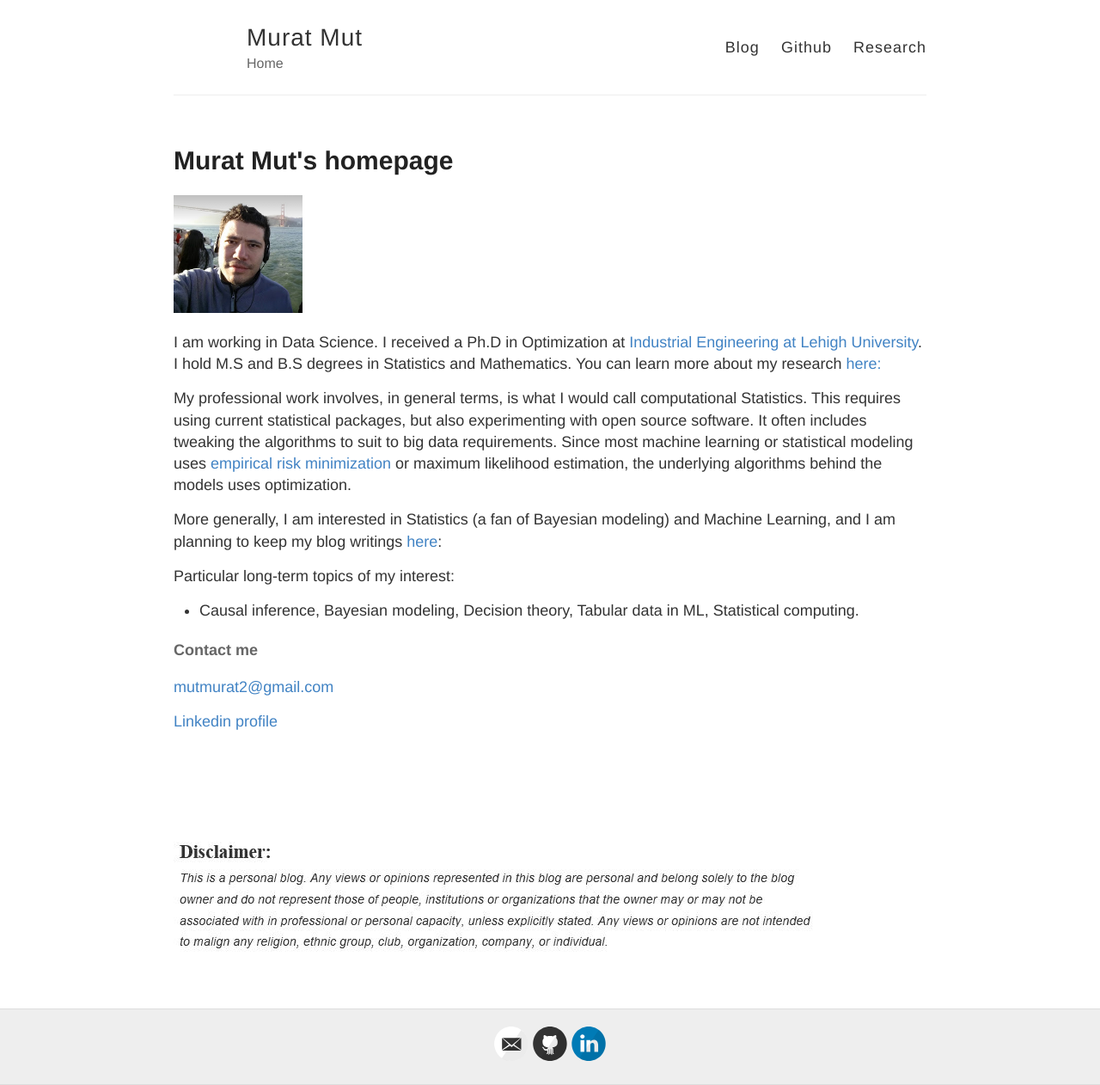
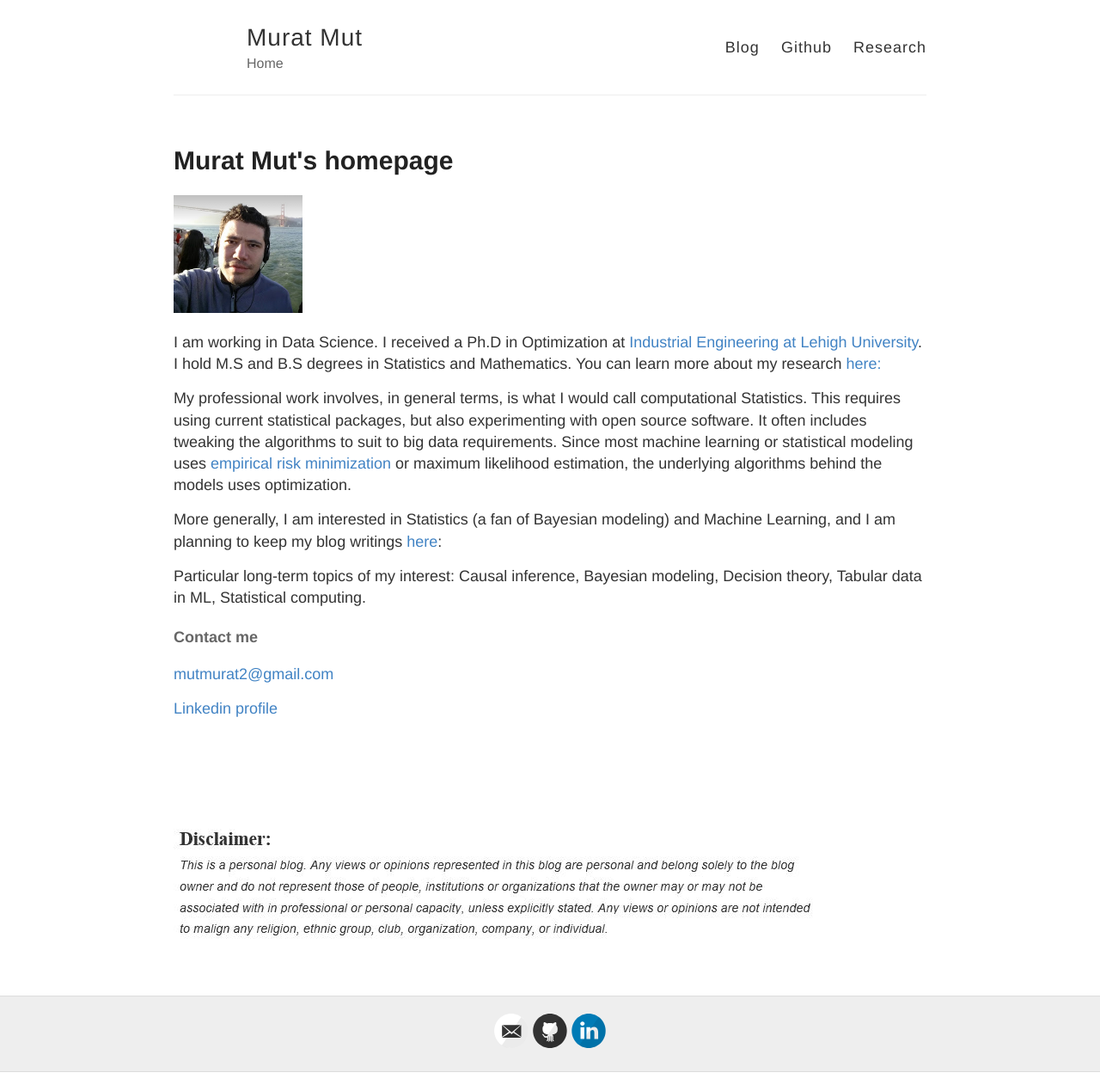
Before and after one commit to muratmut/muratmut.github.io, a Jekyll site: the page built from home.md, in a window 1280 px wide. Shown: the whole page at 86% size. Built offline with Jekyll 4.4.1, drawn with Linux system fonts in a browser that asks for light colours.

```diff
--- a/home.md
+++ b/home.md
@@ -14,8 +14,7 @@ My professional work involves, in general terms, is what I would call computatio
 
 More generally, I am interested in Statistics (a fan of Bayesian modeling) and Machine Learning, and I am planning to keep my blog writings [here](https://muratmut.github.io/blog/):
 
-Particular long-term topics of my interest:
-- Causal inference, Bayesian modeling, Decision theory, Tabular data in ML, Statistical computing.
+Particular long-term topics of my interest: Causal inference, Bayesian modeling, Decision theory, Tabular data in ML, Statistical computing.
 
 
 
```
